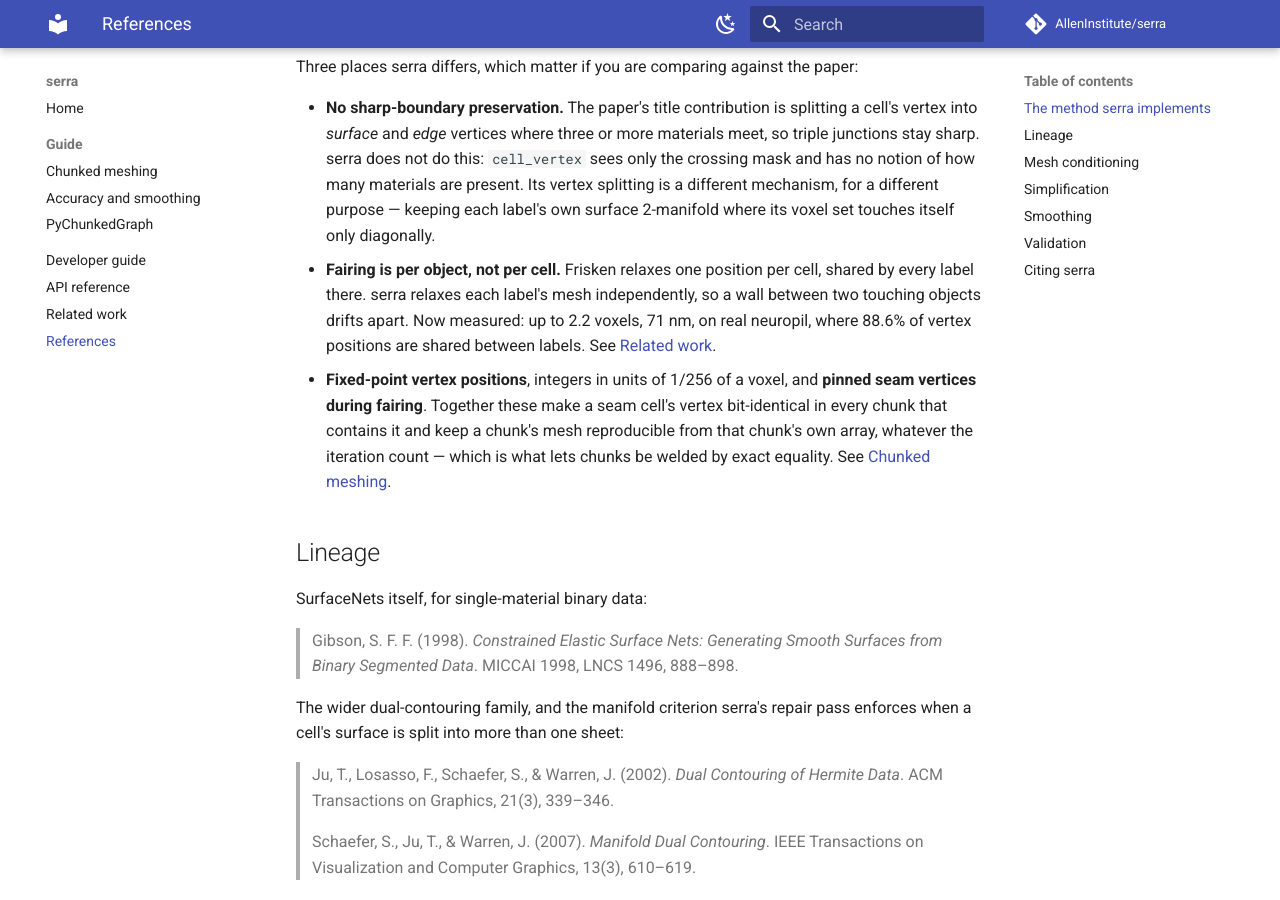
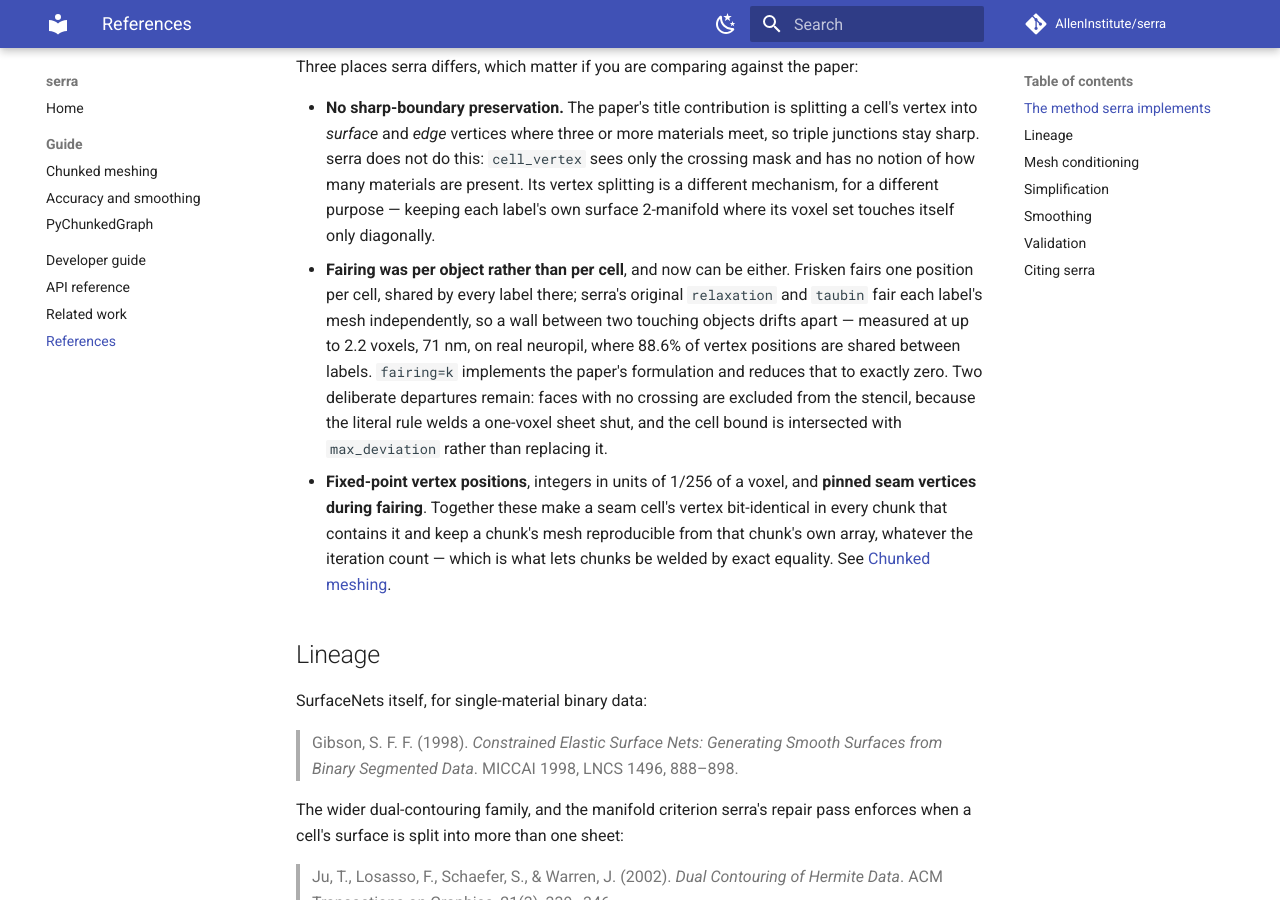
Before and after one commit to AllenInstitute/serra, an MkDocs documentation site: the page built from docs/references.md, in a window 1280 px wide and 900 px high, scrolled down 649 px. Built offline with MkDocs 1.6.1 and Material for MkDocs 9.7.7, drawn with Linux system fonts in a browser that asks for light colours; comment, search, counter and statistics services are not loaded.

Commit message:
docs: put cell-domain fairing in the analytic comparison, drop the Laplacian
The analytic-tube figures and tables predated this branch entirely --
bench/analytic_tube.py had no mention of fairing, and the panels showed zmesh,
no smoothing, relaxation=10 and taubin=20. Regenerated at all three radii with
a fairing panel.

The result is agreement, and that is what it is there for. On a radius-4 tube
fairing=20 + taubin scores 0.0679 voxels of mean surface error against
taubin=20's 0.0679, IoU 96.85% against 96.85%. An analytic tube is one object,
and on one object the cell domain and the label domain are the same graph, so
anything other than a match would mean the implementation was wrong. What the
cell domain actually buys -- adjacent objects that cannot drift apart -- a
one-object fixture structurally cannot show, and the neuropil measurements are
where that lives.

Laplacian smoothing is out of the comparison, in both its per-label form
(relaxation) and its cell-domain one (fairing without Taubin steps). They are
the same operator in two domains and both shrink: 12% and 15% of a radius-4 tube
at 20 sweeps, 41% of a radius-2 one. A comparison table is for the options
somebody would choose between, so the numbers stay as a warning rather than a
row.

Also updates the README, which still recommended relaxation=3 and did not
mention fairing at all, and closes the open-work note in references.md that this
branch resolves.

Co-Authored-By: Claude Opus 5 (1M context) <noreply@anthropic.com>

```diff
--- a/docs/references.md
+++ b/docs/references.md
@@ -34,11 +34,16 @@ paper:
   materials are present. Its vertex splitting is a different mechanism, for a
   different purpose — keeping each label's own surface 2-manifold where its
   voxel set touches itself only diagonally.
-- **Fairing is per object, not per cell.** Frisken relaxes one position per
-  cell, shared by every label there. serra relaxes each label's mesh
-  independently, so a wall between two touching objects drifts apart. Now
-  measured: up to 2.2 voxels, 71 nm, on real neuropil, where 88.6% of vertex
-  positions are shared between labels. See [Related work](related-work.md).
+- **Fairing was per object rather than per cell**, and now can be either.
+  Frisken fairs one position per cell, shared by every label there; serra's
+  original `relaxation` and `taubin` fair each label's mesh independently, so a
+  wall between two touching objects drifts apart — measured at up to 2.2 voxels,
+  71 nm, on real neuropil, where 88.6% of vertex positions are shared between
+  labels. `fairing=k` implements the paper's formulation and reduces that to
+  exactly zero. Two deliberate departures remain: faces with no crossing are
+  excluded from the stencil, because the literal rule welds a one-voxel sheet
+  shut, and the cell bound is intersected with `max_deviation` rather than
+  replacing it.
 - **Fixed-point vertex positions**, integers in units of 1/256 of a voxel, and
   **pinned seam vertices during fairing**. Together these make a seam cell's
   vertex bit-identical in every chunk that contains it and keep a chunk's mesh
```
Also changed, not shown: README.md (+16 -8 lines), docs/accuracy.md (+50 -29 lines), docs/images/analytic_tube_r2.png, 3 other files.
